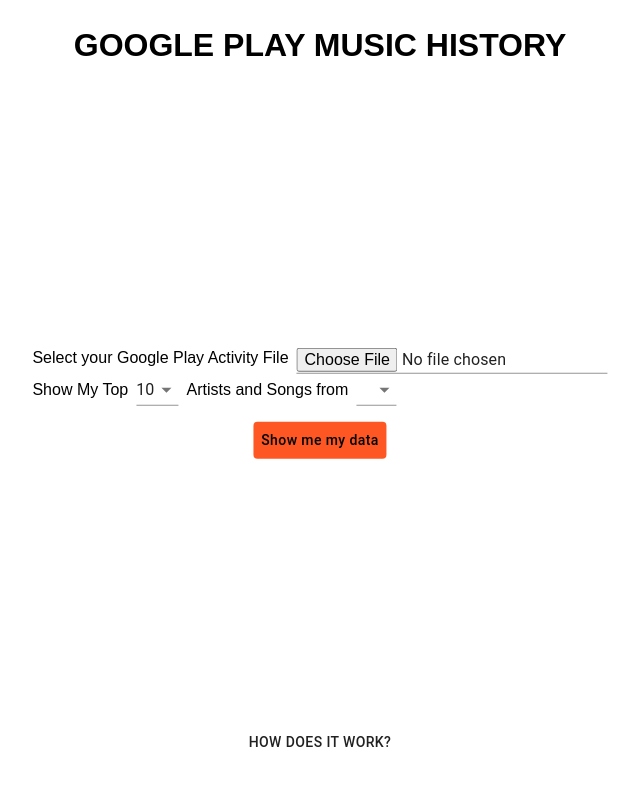
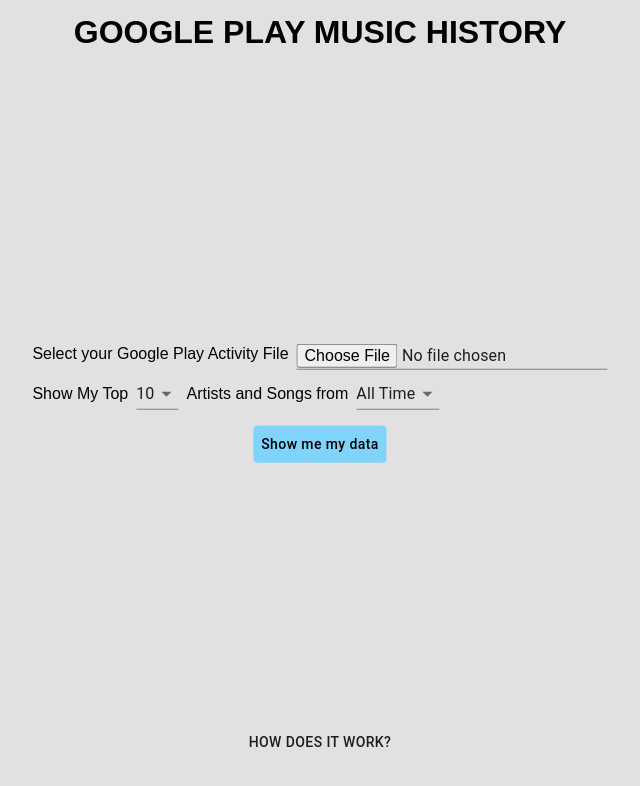
Before and after one commit to eblohm/google-music-review, a React (Create React App) app: page / in a window 1280 px wide. Shown: the top 786 px of the page, without its empty margins (320-960 px from the left). Built offline with nearby package versions, Linux system fonts and the light colour scheme; a web font is replaced by a local one.

Commit message:
finish 'styling'

```diff
--- a/src/components/App.js
+++ b/src/components/App.js
@@ -4,13 +4,13 @@
 import MusicList from "./MusicList";
 import Modal from "./Modal";
 import useModal from "../hooks/useModal";
-import {
-  ModalActivator,
-  SectionStyles,
-  SectionHeader,
-  SiteHeader,
-  theme
-} from "../styles/styles";
+import { SiteHeader, theme } from "../styles/styles";
+import { FormButton } from "../styles/FormStyles";
+import { ModalActivator } from "../styles/ModalStyles";
+import ResultsStyles, {
+  ResultsHeader,
+  ResultsSection
+} from "../styles/ResultsStyles";
 import { UserDataProvider } from "../contexts/userData";
 import { loopMusicData } from "../utils/helpers";
 
@@ -27,6 +27,7 @@
   }
 
   body {
+    background-color: hsl(120, 2%, 88%);
     font-family: 'Muli', sans-serif;
     font-size: 1rem;
     line-height: 1.5;
@@ -56,6 +57,13 @@
       ...state,
       loading: false
     };
+  } else if (action.type === "reset") {
+    return {
+      loading: true,
+      file: [],
+      year: "All Time",
+      sliceValue: 10
+    };
   }
 }
 
@@ -63,7 +71,7 @@
   const [state, dispatch] = React.useReducer(musicReducer, {
     loading: true,
     file: [],
-    year: "",
+    year: "All Time",
     sliceValue: 10
   });
   const { isShowing, toggle } = useModal();
@@ -94,14 +102,22 @@
       <ThemeProvider theme={theme}>
         <UserDataProvider value={{ state, dispatch }}>
           <SiteHeader>Google Play Music History</SiteHeader>
-          <SectionStyles>
-            <SectionHeader>Most Popular Artists</SectionHeader>
-            <MusicList musicData={artistData} />
-          </SectionStyles>
-          <SectionStyles>
-            <SectionHeader>Most Popular Songs</SectionHeader>
-            <MusicList musicData={songData} />
-          </SectionStyles>
+          <ResultsStyles>
+            <ResultsSection>
+              <ResultsHeader>Most Popular Artists</ResultsHeader>
+              <MusicList musicData={artistData} />
+            </ResultsSection>
+            <ResultsSection>
+              <ResultsHeader>Most Popular Songs</ResultsHeader>
+              <MusicList musicData={songData} />
+            </ResultsSection>
+          </ResultsStyles>
+          <FormButton
+            className="reset-button"
+            onClick={() => dispatch({ type: "reset" })}
+          >
+            Reset
+          </FormButton>
         </UserDataProvider>
       </ThemeProvider>
     </>
--- a/src/components/Form.js
+++ b/src/components/Form.js
@@ -1,17 +1,17 @@
-import React, { useContext } from 'react';
-import { StylesProvider } from '@material-ui/core/styles';
-import { FileUpload, FormButton, FormStyles } from '../styles/styles';
-import { fetchMusicData, selectGenerator } from '../utils/helpers';
-import UserDataContext from '../contexts/userData';
-import Select from './Select';
+import React, { useContext } from "react";
+import { StylesProvider } from "@material-ui/core/styles";
+import FormStyles, { FormUpload, FormButton } from "../styles/FormStyles";
+import { fetchMusicData, selectGenerator } from "../utils/helpers";
+import UserDataContext from "../contexts/userData";
+import Select from "./Select";
 
 export default function Form() {
   const { dispatch, state } = useContext(UserDataContext);
   let years = [];
   let maxData = [];
 
-  years = selectGenerator(2015, new Date().getFullYear());
-  years.push('All Time');
+  years = selectGenerator(2013, new Date().getFullYear());
+  years.push("All Time");
 
   maxData = selectGenerator(10, 50);
 
@@ -19,14 +19,14 @@
     <FormStyles>
       <div className="file-upload">
         <label>Select your Google Play Activity File</label>
-        <FileUpload
+        <FormUpload
           type="file"
           className="gpm-file-uploader"
           onChange={e => {
             fetchMusicData(URL.createObjectURL(e.target.files[0]))
-              .then(file => dispatch({ type: 'addFile', file }))
+              .then(file => dispatch({ type: "addFile", file }))
               .catch(({ message }) =>
-                dispatch({ type: 'error', error: message })
+                dispatch({ type: "error", error: message })
               );
           }}
         />
@@ -35,7 +35,7 @@
         <div className="slice-select">
           <label>Show My Top</label>
           <Select
-            change={e => dispatch({ type: 'addSlice', slice: e.target.value })}
+            change={e => dispatch({ type: "addSlice", slice: e.target.value })}
             value={state.sliceValue}
             data={maxData}
           />
@@ -43,15 +43,15 @@
         <div className="year-select">
           <label>Artists and Songs from</label>
           <Select
-            change={e => dispatch({ type: 'addYear', year: e.target.value })}
+            change={e => dispatch({ type: "addYear", year: e.target.value })}
             value={state.year}
             data={years.reverse()}
           />
         </div>
       </div>
-      {state.year !== '' && state.file !== [] ? (
+      {state.file.length !== 0 ? (
         <StylesProvider injectFirst>
-          <FormButton onClick={() => dispatch({ type: 'getData' })}>
+          <FormButton onClick={() => dispatch({ type: "getData" })}>
             Show me my data!
           </FormButton>
         </StylesProvider>
--- a/src/components/MusicList.js
+++ b/src/components/MusicList.js
@@ -1,16 +1,17 @@
-import React from 'react';
-import { MusicStyles } from '../styles/styles';
+import React from "react";
+import { ResultSingle } from "../styles/ResultsStyles";
 
 export default function MusicList({ musicData }) {
   return (
     <ul>
       {musicData.map(musicInfo => (
-        <MusicStyles key={musicInfo.name}>
+        <ResultSingle key={musicInfo.name}>
           <div className="music--name">{musicInfo.name}</div>
           <div className="music--listening">
-            Listened to {musicInfo.timesListened} times
+            Listened to {musicInfo.timesListened} time
+            {musicInfo.timesListened > 1 ? "s" : ""}
           </div>
-        </MusicStyles>
+        </ResultSingle>
       ))}
     </ul>
   );
--- a/src/components/Select.js
+++ b/src/components/Select.js
@@ -1,14 +1,14 @@
-import React from 'react';
-import { SelectStyles } from '../styles/styles';
+import React from "react";
+import { FormItem, FormSelect } from "../styles/FormStyles";
 
 const Select = ({ change, value, data }) => (
-  <SelectStyles onChange={change} value={value}>
+  <FormSelect onChange={change} value={value}>
     {data.map(val => (
-      <option key={val} value={val}>
+      <FormItem key={val} value={val}>
         {val}
-      </option>
+      </FormItem>
     ))}
-  </SelectStyles>
+  </FormSelect>
 );
 
 export default Select;
--- /dev/null
+++ b/src/styles/FormStyles.js
@@ -0,0 +1,65 @@
+import styled from "styled-components";
+import { Button, Input, MenuItem, Select } from "@material-ui/core";
+import { AbsoluteCenter } from "./styles";
+
+const FormUpload = styled(Input)``;
+
+const FormButton = styled(Button)`
+  background-color: ${props => props.theme.primary};
+  text-transform: none;
+
+  &.reset-button {
+    margin-left: 47%;
+    margin-right: 47%;
+    width: 6%;
+  }
+
+  span {
+    color: ${props => props.theme.black};
+  }
+`;
+
+const FormStyles = styled(AbsoluteCenter)`
+  position: absolute;
+  text-align: center;
+
+  .file-upload {
+    align-items: center;
+    display: flex;
+    justify-content: center;
+    margin-bottom: 0.5rem;
+
+    label {
+      margin-right: 0.5rem;
+    }
+  }
+
+  .data-selector {
+    display: flex;
+    margin-bottom: 1rem;
+
+    .slice-select,
+    .year-select {
+      label {
+        margin-right: 0.5rem;
+      }
+    }
+
+    .slice-select {
+      margin-right: 0.5rem;
+    }
+  }
+`;
+
+const FormItem = styled(MenuItem)`
+  &.MuiListItem-root.Mui-selected,
+  &.MuiListItem-root.Mui-selected:hover,
+  &.MuiListItem-root:hover {
+    background-color: ${props => props.theme.secondary};
+  }
+`;
+
+const FormSelect = styled(Select)``;
+
+export default FormStyles;
+export { FormUpload, FormButton, FormItem, FormSelect };
--- /dev/null
+++ b/src/styles/ModalStyles.js
@@ -0,0 +1,47 @@
+import styled from "styled-components";
+import { Button } from "@material-ui/core";
+import { AbsoluteCenter } from "./styles";
+
+const ModalActivator = styled(Button)`
+  bottom: 5%;
+  left: 50%;
+  position: absolute;
+  transform: translateX(-50%);
+`;
+
+const ModalBackground = styled.div`
+  background-color: hsla(0, 0%, 0%, 0.8);
+  height: 100vh;
+  left: 0;
+  max-width: 100vw;
+  position: absolute;
+  top: 0;
+  width: 100vw;
+`;
+
+const ModalStyles = styled(AbsoluteCenter)`
+  background-color: ${props => props.theme.white};
+  border-radius: 5px;
+  padding: 1rem;
+
+  .modal--header {
+    text-align: right;
+
+    .modal--close {
+      background-color: ${props => props.theme.white};
+      border: none;
+      font-size: 1.5rem;
+    }
+  }
+
+  .inspiration {
+    text-align: center;
+  }
+
+  a {
+    color: blue;
+  }
+`;
+
+export default ModalStyles;
+export { ModalActivator, ModalBackground };
--- /dev/null
+++ b/src/styles/ResultsStyles.js
@@ -0,0 +1,39 @@
+import styled from "styled-components";
+
+const ResultsHeader = styled.h2`
+  margin-bottom: 0.5rem;
+  margin-top: 0;
+`;
+
+const ResultsStyles = styled.section`
+  display: flex;
+  justify-content: center;
+  margin-bottom: 0.5rem;
+`;
+
+const ResultSingle = styled.li`
+  list-style-type: none;
+  margin-bottom: 0.25rem;
+
+  .music--name {
+    font-size: 1.25rem;
+  }
+
+  .music--listening {
+    font-style: italic;
+  }
+`;
+
+const ResultsSection = styled.section`
+  &:first-child {
+    margin-right: 7rem;
+  }
+
+  ul {
+    margin-top: 0;
+    padding-left: 0;
+  }
+`;
+
+export default ResultsStyles;
+export { ResultsHeader, ResultSingle, ResultsSection };
--- a/src/styles/styles.js
+++ b/src/styles/styles.js
@@ -1,11 +1,16 @@
-import styled from 'styled-components';
-import { Button, Input, Select } from '@material-ui/core';
+import styled from "styled-components";
 
 const theme = {
-  black: 'hsl(0, 0%, 0%)',
-  orange: 'hsl(14, 100%, 57%)',
-  white: 'hsl(0, 0%, 100%)',
+  black: "hsl(0, 0%, 0%)",
+  primary: "hsl(199, 92%, 74%)",
+  primaryDark: "hsl(197, 53%, 54%)",
+  primaryLight: "hsl(180, 100%, 86%)",
+  secondary: "hsl(354, 100%, 90%)",
+  secondaryFade: "hsla(354, 100%, 90%, .14)",
+  secondaryDark: "hsl(354, 31%, 70%)",
+  white: "hsl(0, 0%, 100%)"
 };
+// Secondary Light is white
 
 const AbsoluteCenter = styled.div`
   left: 50%;
@@ -14,119 +19,10 @@
   transform: translate(-50%, -50%);
 `;
 
-const FileUpload = styled(Input)``;
-
-const FormButton = styled(Button)`
-  background-color: ${props => props.theme.orange};
-  text-transform: none;
-
-  span {
-    color: ${props => props.theme.black};
-  }
-`;
-
-const FormStyles = styled(AbsoluteCenter)`
-  position: absolute;
-  text-align: center;
-
-  .file-upload {
-    align-items: center;
-    display: flex;
-    justify-content: center;
-
-    label {
-      margin-right: 0.5rem;
-    }
-  }
-
-  .data-selector {
-    display: flex;
-    margin-bottom: 1rem;
-
-    .slice-select,
-    .year-select {
-      label {
-        margin-right: 0.5rem;
-      }
-    }
-
-    .slice-select {
-      margin-right: 0.5rem;
-    }
-  }
-`;
-
-const ModalActivator = styled(Button)`
-  bottom: 5%;
-  left: 50%;
-  position: absolute;
-  transform: translateX(-50%);
-`;
-
-const ModalBackground = styled.div`
-  background-color: hsla(0, 0%, 0%, 0.8);
-  height: 100vh;
-  left: 0;
-  max-width: 100vw;
-  position: absolute;
-  top: 0;
-  width: 100vw;
-`;
-
-const ModalStyles = styled(AbsoluteCenter)`
-  background-color: ${props => props.theme.white};
-  border-radius: 5px;
-  padding: 1rem;
-
-  .modal--header {
-    text-align: right;
-
-    .modal--close {
-      background-color: ${props => props.theme.white};
-      border: none;
-      font-size: 1.5rem;
-    }
-  }
-
-  .inspiration {
-    text-align: center;
-  }
-
-  a {
-    color: blue;
-  }
-`;
-
-const MusicStyles = styled.li`
-  list-style-type: none;
-
-  .music--name {
-    font-size: 3rem;
-  }
-`;
-
-const SectionStyles = styled.section``;
-
-const SectionHeader = styled.h2``;
-
-const SelectStyles = styled(Select)``;
-
 const SiteHeader = styled.h1`
+  margin: 0.5rem 0;
   text-align: center;
   text-transform: uppercase;
 `;
 
-export {
-  theme,
-  FileUpload,
-  FormStyles,
-  FormButton,
-  ModalActivator,
-  ModalBackground,
-  ModalStyles,
-  MusicStyles,
-  SectionStyles,
-  SectionHeader,
-  SelectStyles,
-  SiteHeader,
-};
+export { theme, AbsoluteCenter, SiteHeader };
--- a/src/utils/helpers.js
+++ b/src/utils/helpers.js
@@ -62,7 +62,7 @@
   file.map(songInfo => {
     if (
       songInfo.description !== undefined &&
-      (songInfo.time.substring(0, 4) === year || year === "All Time")
+      (parseInt(songInfo.time.substring(0, 4)) === year || year === "All Time")
     ) {
       allArtists.push({
         name: songInfo.description
```
Also changed, not shown: src/components/Modal.js (+5 -5 lines), 1 other file (tests, documents, lock files or other folders).
